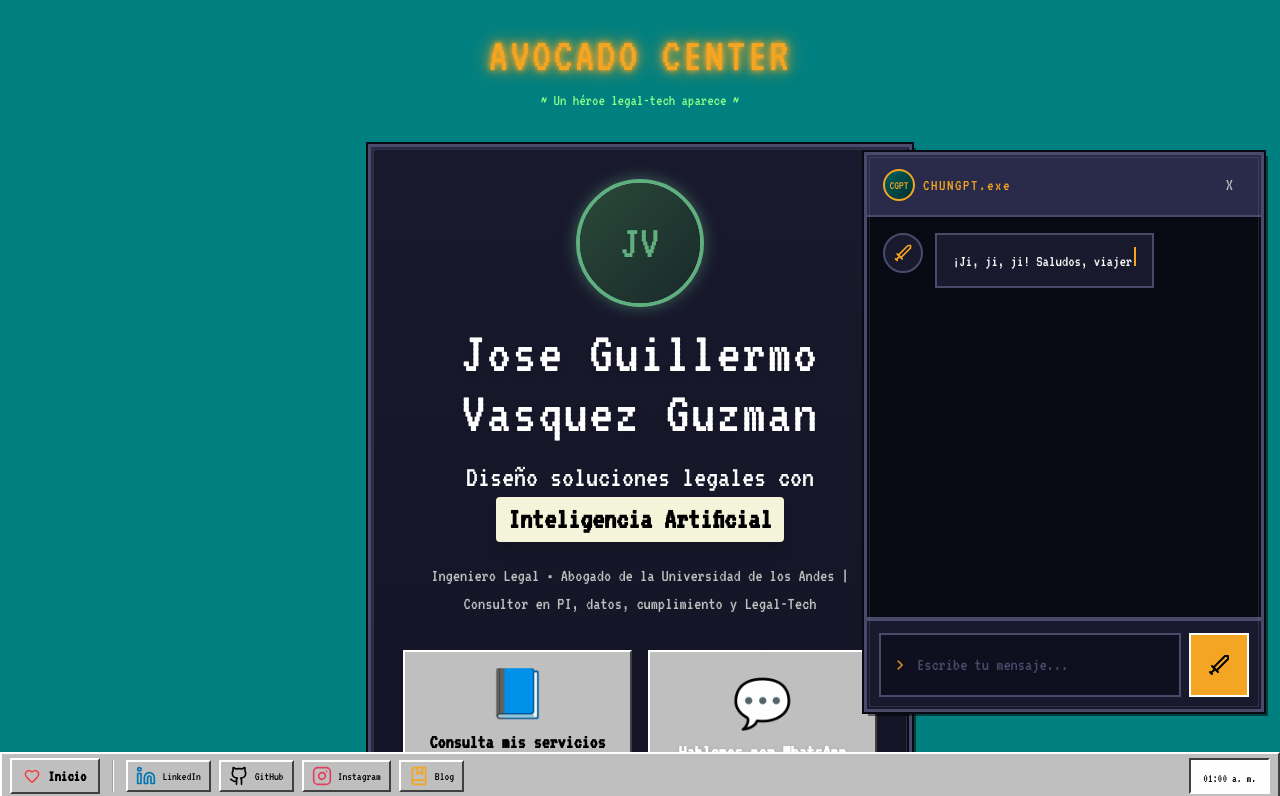
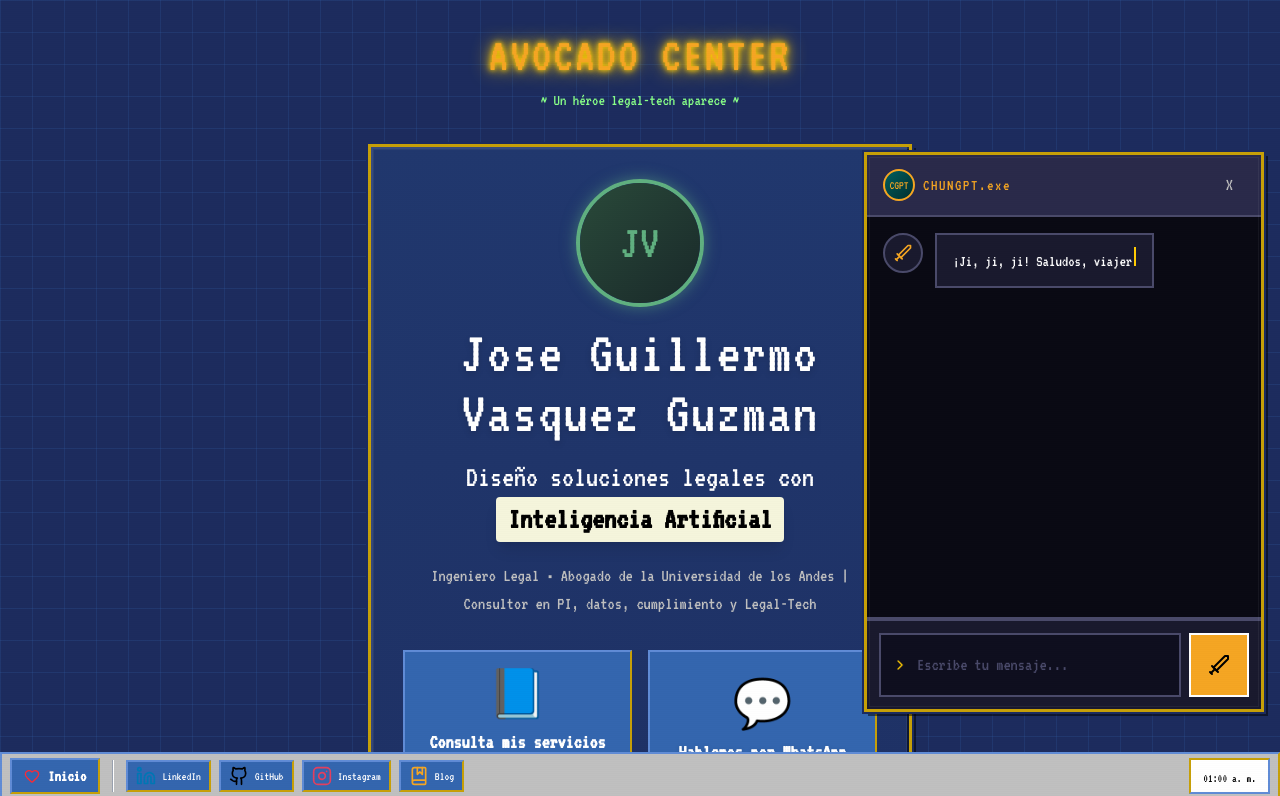
Before and after one commit to joselito412/JgVG, a Next.js app: page / in a window 1280 px wide. Shown: the top 796 px of the page. Built offline with nearby package versions, Linux system fonts and the light colour scheme.

Commit message:
feat(ui): update color palette based on 60-30-10 colorimetry
Applied brand personal palette and pokemon creative palette to globals.css

```diff
--- a/src/app/globals.css
+++ b/src/app/globals.css
@@ -4,40 +4,54 @@
 @custom-variant dark (&:is(.dark *));
 
 :root {
-  /* Win95 Color Palette */
-  --win95-desktop: #008080;
-  --win95-window: #c0c0c0;
-  --win95-titlebar: #000080;
-  --win95-titlebar-inactive: #808080;
-  --win95-text: #000000;
+  /* Marca Personal Palette */
+  --brand-blue-base: #3466AF;
+  --brand-blue-mid: #21386E;
+  --brand-blue-dark: #1D2C5E;
+  --brand-yellow-light: #FFCB05;
+  --brand-yellow-dark: #C7A008;
+
+  /* Pokemon Creative Palette */
+  --poke-red: #EE1515;
+  --poke-blue: #3890F8;
+  --poke-green: #78C850;
+  --poke-purple: #A040A0;
+  --poke-orange: #F08030;
+
+  /* Win95 Color Palette mapped to brand */
+  --win95-desktop: var(--brand-blue-dark);
+  --win95-window: var(--brand-blue-base);
+  --win95-titlebar: var(--brand-blue-mid);
+  --win95-titlebar-inactive: var(--brand-blue-base);
+  --win95-text: #ffffff;
   --win95-text-light: #ffffff;
-  --win95-border-light: #ffffff;
-  --win95-border-dark: #404040;
-  --win95-border-darker: #808080;
-  --win95-input-bg: #ffffff;
-  --win95-rpg-bg: #0a0a14;
-  --win95-rpg-border: #f0f0f0;
-  --win95-rpg-text: #f5a623;
+  --win95-border-light: #608cd6; /* lighter blue for top-left bevel */
+  --win95-border-dark: var(--brand-yellow-dark);
+  --win95-border-darker: var(--brand-blue-dark);
+  --win95-input-bg: var(--brand-blue-mid);
+  --win95-rpg-bg: var(--brand-blue-dark);
+  --win95-rpg-border: var(--brand-yellow-light);
+  --win95-rpg-text: var(--brand-yellow-light);
 
-  --background: #008080;
-  --foreground: #000000;
-  --card: #c0c0c0;
-  --card-foreground: #000000;
-  --popover: #c0c0c0;
-  --popover-foreground: #000000;
-  --primary: #000080;
+  --background: var(--brand-blue-dark);
+  --foreground: #ffffff;
+  --card: var(--brand-blue-base);
+  --card-foreground: #ffffff;
+  --popover: var(--brand-blue-base);
+  --popover-foreground: #ffffff;
+  --primary: var(--brand-blue-mid);
   --primary-foreground: #ffffff;
-  --secondary: #c0c0c0;
-  --secondary-foreground: #000000;
-  --muted: #808080;
-  --muted-foreground: #404040;
-  --accent: #000080;
-  --accent-foreground: #ffffff;
-  --destructive: #ff0000;
+  --secondary: var(--brand-blue-base);
+  --secondary-foreground: #ffffff;
+  --muted: var(--brand-blue-mid);
+  --muted-foreground: #e0e0e0;
+  --accent: var(--brand-yellow-light);
+  --accent-foreground: var(--brand-blue-dark);
+  --destructive: var(--poke-red);
   --destructive-foreground: #ffffff;
-  --border: #808080;
-  --input: #ffffff;
-  --ring: #000080;
+  --border: var(--brand-yellow-dark);
+  --input: var(--brand-blue-mid);
+  --ring: var(--brand-yellow-light);
   --radius: 0;
 }
 
@@ -45,6 +59,16 @@
   --font-sans: var(--font-mono), 'Space Mono', 'Courier New', monospace;
   --font-mono: var(--font-mono), 'Space Mono', 'Courier New', monospace;
   --font-pixel: var(--font-pixel), 'VT323', monospace;
+  --color-brand-blue-base: var(--brand-blue-base);
+  --color-brand-blue-mid: var(--brand-blue-mid);
+  --color-brand-blue-dark: var(--brand-blue-dark);
+  --color-brand-yellow-light: var(--brand-yellow-light);
+  --color-brand-yellow-dark: var(--brand-yellow-dark);
+  --color-poke-red: var(--poke-red);
+  --color-poke-blue: var(--poke-blue);
+  --color-poke-green: var(--poke-green);
+  --color-poke-purple: var(--poke-purple);
+  --color-poke-orange: var(--poke-orange);
   --color-background: var(--background);
   --color-foreground: var(--foreground);
   --color-card: var(--card);
@@ -76,7 +100,7 @@
     box-sizing: border-box;
   }
   body {
-    @apply bg-[#008080] text-black;
+    @apply bg-background text-foreground;
     image-rendering: pixelated;
     -webkit-font-smoothing: none;
   }
@@ -102,40 +126,41 @@
 /* Win95 Bevel Effects */
 .win95-raised {
   border: 2px solid;
-  border-color: #ffffff #404040 #404040 #ffffff;
+  border-color: var(--win95-border-light) var(--win95-border-dark) var(--win95-border-dark) var(--win95-border-light);
 }
 
 .win95-sunken {
   border: 2px solid;
-  border-color: #404040 #ffffff #ffffff #404040;
+  border-color: var(--win95-border-dark) var(--win95-border-light) var(--win95-border-light) var(--win95-border-dark);
 }
 
 .win95-btn {
   border: 2px solid;
-  border-color: #ffffff #404040 #404040 #ffffff;
-  background-color: #c0c0c0;
+  border-color: var(--win95-border-light) var(--win95-border-dark) var(--win95-border-dark) var(--win95-border-light);
+  background-color: var(--win95-window);
   cursor: pointer;
+  color: var(--win95-text);
 }
 
 .win95-btn:active {
-  border-color: #404040 #ffffff #ffffff #404040;
+  border-color: var(--win95-border-dark) var(--win95-border-light) var(--win95-border-light) var(--win95-border-dark);
 }
 
 /* RPG Dialog Box */
 .rpg-dialog {
-  background: linear-gradient(180deg, #0a0a14 0%, #0f0f1f 100%);
-  border: 4px double #f0f0f0;
-  box-shadow: inset 0 0 20px rgba(245, 166, 35, 0.1);
+  background: linear-gradient(180deg, var(--brand-blue-dark) 0%, #152046 100%);
+  border: 4px double var(--brand-yellow-light);
+  box-shadow: inset 0 0 20px rgba(255, 203, 5, 0.1);
 }
 
 /* RPG Menu Panel - Classic JRPG style */
 .rpg-panel {
-  background: linear-gradient(180deg, #1a1a2e 0%, #0f0f1f 100%);
-  border: 3px solid #4a4a6a;
+  background: linear-gradient(180deg, var(--brand-blue-mid) 0%, var(--brand-blue-dark) 100%);
+  border: 3px solid var(--brand-yellow-dark);
   box-shadow:
-    inset 2px 2px 0 #2a2a4a,
-    inset -2px -2px 0 #0a0a14,
-    0 0 0 2px #0a0a14,
+    inset 2px 2px 0 rgba(255, 255, 255, 0.1),
+    inset -2px -2px 0 rgba(0, 0, 0, 0.5),
+    0 0 0 2px var(--brand-blue-dark),
     4px 4px 0 rgba(0,0,0,0.5);
   position: relative;
 }
@@ -144,16 +169,16 @@
   content: '';
   position: absolute;
   inset: 2px;
-  border: 1px solid rgba(255,255,255,0.1);
+  border: 1px solid rgba(255, 255, 255, 0.05);
   pointer-events: none;
 }
 
 /* RPG Stat Bar */
 .rpg-stat-bar {
   height: 12px;
-  background: #1a1a2e;
-  border: 2px solid #4a4a6a;
-  box-shadow: inset 1px 1px 0 #0a0a14;
+  background: var(--brand-blue-dark);
+  border: 2px solid var(--brand-blue-mid);
+  box-shadow: inset 1px 1px 0 rgba(0,0,0,0.3);
   position: relative;
   overflow: hidden;
 }
@@ -175,16 +200,17 @@
 }
 
 /* Skill Colors */
-.skill-legal { background: linear-gradient(90deg, #f5a623 0%, #d4830a 100%); }
-.skill-tech { background: linear-gradient(90deg, #00d9ff 0%, #0099cc 100%); }
-.skill-wisdom { background: linear-gradient(90deg, #a855f7 0%, #7c3aed 100%); }
-.skill-charisma { background: linear-gradient(90deg, #ec4899 0%, #be185d 100%); }
-.skill-strength { background: linear-gradient(90deg, #ef4444 0%, #b91c1c 100%); }
-.skill-dexterity { background: linear-gradient(90deg, #22c55e 0%, #15803d 100%); }
+.skill-legal { background: linear-gradient(90deg, var(--brand-yellow-light) 0%, var(--brand-yellow-dark) 100%); }
+.skill-tech { background: linear-gradient(90deg, var(--poke-blue) 0%, #1a71ca 100%); }
+.skill-wisdom { background: linear-gradient(90deg, var(--poke-purple) 0%, #822a82 100%); }
+.skill-charisma { background: linear-gradient(90deg, var(--poke-orange) 0%, #c4601c 100%); }
+.skill-strength { background: linear-gradient(90deg, var(--poke-red) 0%, #b20a0a 100%); }
+.skill-dexterity { background: linear-gradient(90deg, var(--poke-green) 0%, #5ba037 100%); }
 
 /* RPG Selection Arrow Animation */
 .rpg-arrow {
   animation: arrow-bounce 0.5s ease-in-out infinite alternate;
+  color: var(--brand-yellow-light);
 }
 
 @keyframes arrow-bounce {
@@ -199,39 +225,40 @@
 }
 
 .rpg-menu-item:hover {
-  background: rgba(245, 166, 35, 0.15);
+  background: rgba(255, 203, 5, 0.15);
 }
 
 .rpg-menu-item.selected {
-  background: rgba(245, 166, 35, 0.25);
+  background: rgba(255, 203, 5, 0.25);
 }
 
 /* Pixel Art Border */
 .pixel-border {
   box-shadow:
-    0 -4px 0 0 #f0f0f0,
-    0 4px 0 0 #f0f0f0,
-    -4px 0 0 0 #f0f0f0,
-    4px 0 0 0 #f0f0f0,
-    -4px -4px 0 0 #f0f0f0,
-    4px -4px 0 0 #f0f0f0,
-    -4px 4px 0 0 #f0f0f0,
-    4px 4px 0 0 #f0f0f0;
+    0 -4px 0 0 var(--brand-yellow-light),
+    0 4px 0 0 var(--brand-yellow-light),
+    -4px 0 0 0 var(--brand-yellow-light),
+    4px 0 0 0 var(--brand-yellow-light),
+    -4px -4px 0 0 var(--brand-yellow-light),
+    4px -4px 0 0 var(--brand-yellow-light),
+    -4px 4px 0 0 var(--brand-yellow-light),
+    4px 4px 0 0 var(--brand-yellow-light);
 }
 
 /* Glowing text effect for RPG */
 .rpg-glow {
   text-shadow:
-    0 0 5px currentColor,
-    0 0 10px currentColor,
-    0 0 20px currentColor;
+    0 0 5px var(--brand-yellow-light),
+    0 0 10px var(--brand-yellow-light),
+    0 0 20px var(--brand-yellow-light);
 }
 
 /* Battle scene grid pattern */
 .battle-grid {
+  background-color: var(--brand-blue-dark);
   background-image:
-    linear-gradient(rgba(0, 128, 128, 0.03) 1px, transparent 1px),
-    linear-gradient(90deg, rgba(0, 128, 128, 0.03) 1px, transparent 1px);
+    linear-gradient(rgba(52, 102, 175, 0.2) 1px, transparent 1px),
+    linear-gradient(90deg, rgba(52, 102, 175, 0.2) 1px, transparent 1px);
   background-size: 32px 32px;
 }
 
@@ -240,7 +267,7 @@
   display: inline-block;
   width: 2px;
   height: 1.2em;
-  background-color: #f5a623;
+  background-color: var(--brand-yellow-light);
   margin-left: 2px;
   animation: blink 0.7s infinite;
 }
@@ -252,9 +279,10 @@
 
 /* Level badge */
 .level-badge {
-  background: linear-gradient(180deg, #f5a623 0%, #d4830a 100%);
+  background: linear-gradient(180deg, var(--poke-red) 0%, #b20a0a 100%);
   border: 2px solid #fff;
-  box-shadow: 2px 2px 0 #000;
+  box-shadow: 2px 2px 0 var(--brand-blue-dark);
+  color: #fff;
 }
 
 /* Custom scrollbar Win95 style */
@@ -264,24 +292,24 @@
 }
 
 ::-webkit-scrollbar-track {
-  background: #c0c0c0;
-  border: 1px solid #808080;
+  background: var(--brand-blue-dark);
+  border: 1px solid var(--brand-yellow-dark);
 }
 
 ::-webkit-scrollbar-thumb {
-  background: #c0c0c0;
+  background: var(--brand-blue-base);
   border: 2px solid;
-  border-color: #ffffff #404040 #404040 #ffffff;
+  border-color: var(--win95-border-light) var(--win95-border-dark) var(--win95-border-dark) var(--win95-border-light);
 }
 
 ::-webkit-scrollbar-thumb:active {
-  border-color: #404040 #ffffff #ffffff #404040;
+  border-color: var(--win95-border-dark) var(--win95-border-light) var(--win95-border-light) var(--win95-border-dark);
 }
 
 ::-webkit-scrollbar-button {
-  background: #c0c0c0;
+  background: var(--brand-blue-base);
   border: 2px solid;
-  border-color: #ffffff #404040 #404040 #ffffff;
+  border-color: var(--win95-border-light) var(--win95-border-dark) var(--win95-border-dark) var(--win95-border-light);
   width: 16px;
   height: 16px;
 }
```
